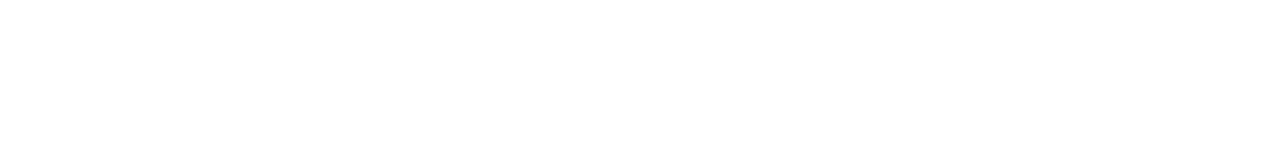
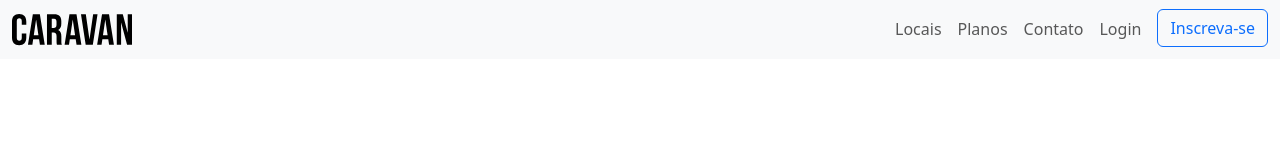
Before and after one commit to Ital023/CaravanBootStrap, a plain HTML site: page index.html in a window 1280 px wide. Drawn offline with nearby package versions, Linux system fonts and the light colour scheme.

Commit message:
Feat: Estilizando o header

```diff
--- a/index.html
+++ b/index.html
@@ -11,6 +11,40 @@
 
 <body>
 
+    <nav class="navbar navbar-expand-md navbar-light bg-light">
+        <div class="container-fluid">
+
+        <a href="index.html" class="navbar-brand">
+            <img src="./img/caravan.svg" alt="Caravan">
+        </a>
+
+        <button class="navbar-toggler" type="button" data-bs-toggle="collapse" data-bs-target="#navbarSupportedContent" aria-controls="navbarSupportedContent" aria-expanded="false" aria-label="Toggle navigation">
+            <span class="navbar-toggler-icon"></span>
+        </button>
+
+
+        <div id="navbarSupportedContent" class="collapse navbar-collapse">
+            <ul class="navbar-nav ms-auto">
+                <li class="nav-item">
+                    <a href="planos.html" class="nav-link">Locais</a>
+                </li>
+                <li class="nav-item">
+                    <a href="planos.html" class="nav-link">Planos</a>
+                </li>
+                <li class="nav-item">
+                    <a href="contato.html" class="nav-link">Contato</a>
+                </li>
+                <li class="nav-item">
+                    <a href="#" class="nav-link">Login</a>
+                </li>
+                <li class="nav-item">
+                    <a href="inscricao.html" class="btn btn-outline-primary ms-md-2">Inscreva-se</a>
+                </li>
+
+            </ul>
+        </div>
+        </div>
+    </nav>
 
 
 
```
